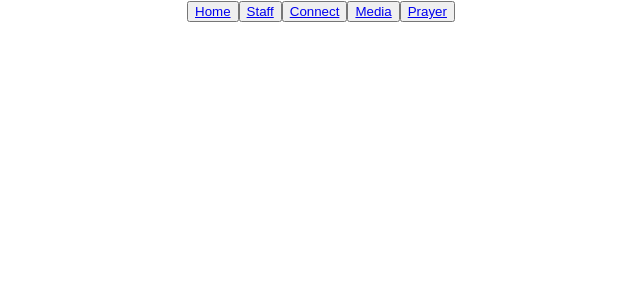
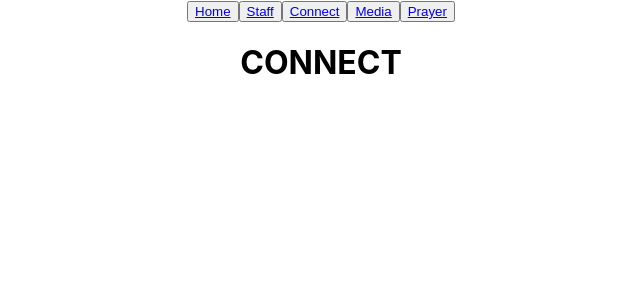
Before and after one commit to RainbowFloyd/manoah_church, a React (Create React App) app: page /connect in a window 1280 px wide. Shown: the top 300 px of the page, without its empty margins (319-959 px from the left). Built offline with nearby package versions, Linux system fonts and the light colour scheme.

Commit message:
added connect component and made route for it

```diff
--- a/src/App.js
+++ b/src/App.js
@@ -3,6 +3,7 @@ import './App.css';
 import Navbar from './components/Navbar/Navbar';
 import Wip from './components/Wip/Wip';
 import Staff from './components/Staff/Staff'
+import Connect from './components/Connect/Connect'
 import { Route } from 'react-router-dom';
 
 class App extends Component {
@@ -11,6 +12,7 @@ class App extends Component {
       <div className="App">
         <Navbar />
         <Route path='/staff' component={Staff} />
+        <Route path='/connect' component={Connect} />
         <Route path='/' exact component={Wip} />
       </div>
     );
--- /dev/null
+++ b/src/components/Connect/Connect.js
@@ -0,0 +1,9 @@
+import React from 'react';
+
+const Connect = (props) => {
+  return (
+    <h1>CONNECT</h1>
+  )
+}
+
+export default Connect;
```
